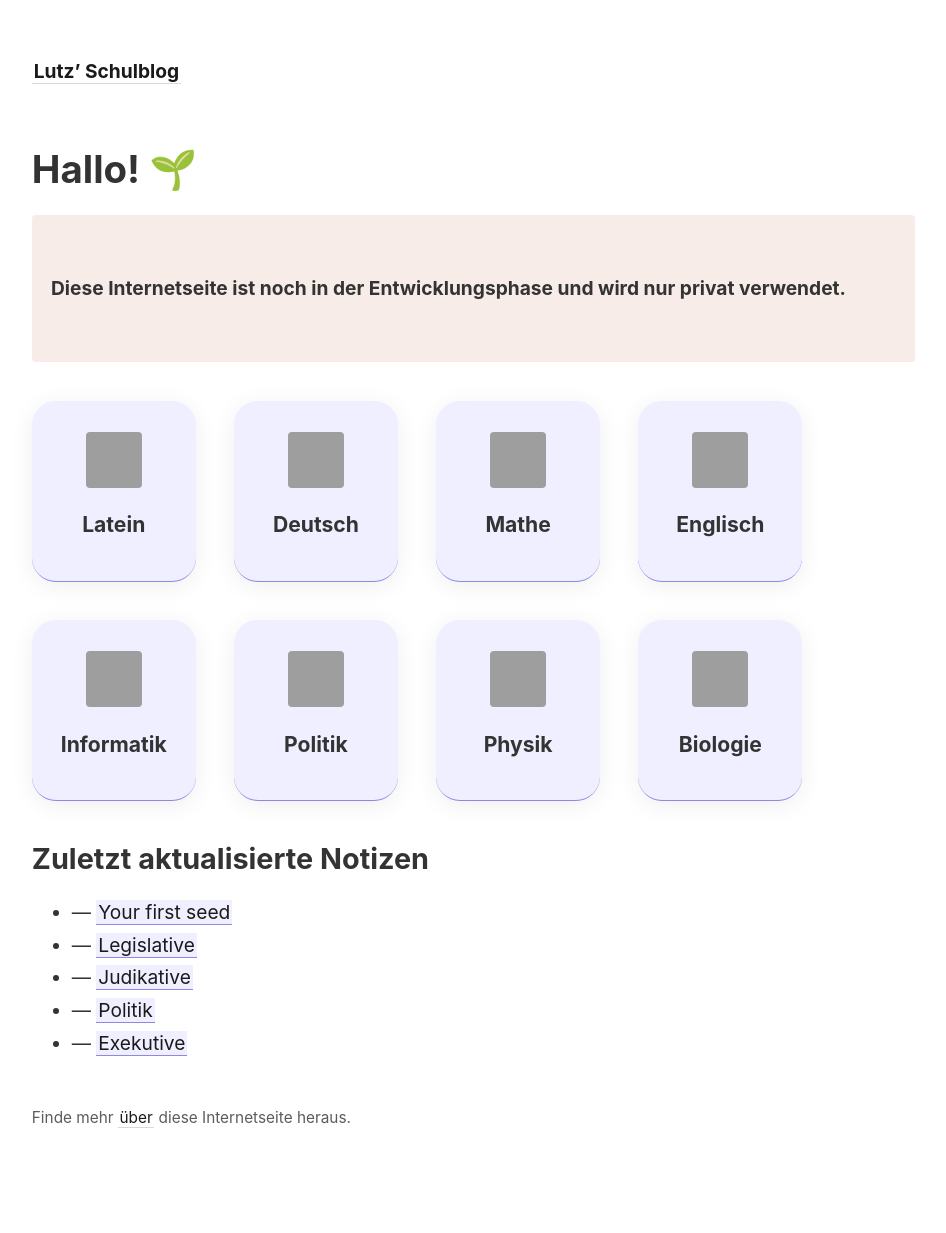
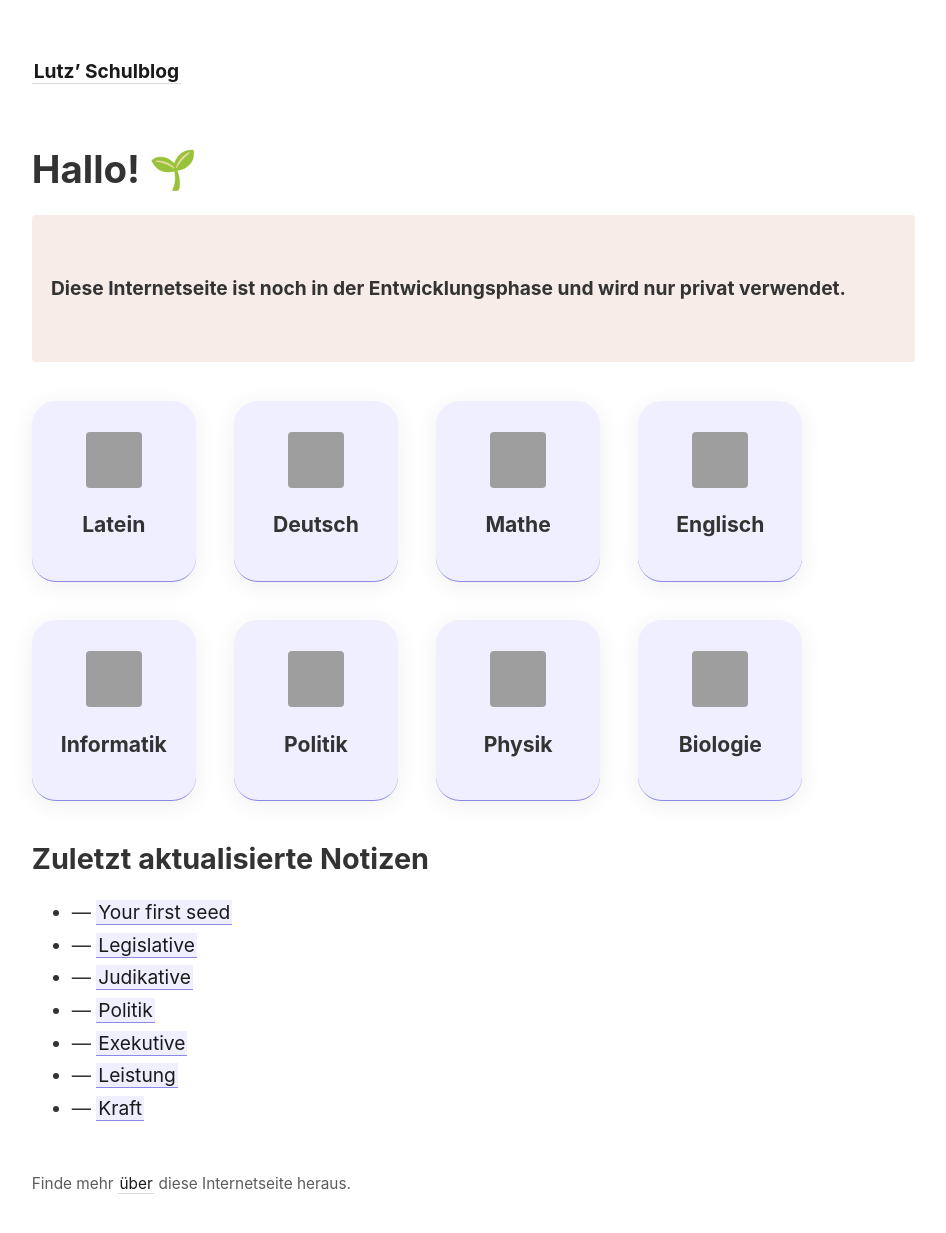
Before and after one commit to lutz-stu/school-blog, a Jekyll site: the page built from _pages/index.md, in a window 1280 px wide, cut to the strip 0-1264 px from the top of the page. Shown: the top 1233 px of the strip, without its empty margins (45-991 px from the left). Built offline with Jekyll 4.4.1, drawn with Linux system fonts in a browser that asks for light colours; before the commit the page ends 1198 px from its top, so only the background shows below that; grey boxes are pictures that could not be loaded.

Commit message:
Increase displayed recent notes from 5 to 7

```diff
--- a/_pages/index.md
+++ b/_pages/index.md
@@ -123,7 +123,7 @@ permalink: /
 
 <ul>
   {% assign recent_notes = site.notes | sort: "last_modified_at_timestamp" | reverse %}
-  {% for note in recent_notes limit: 5 %}
+  {% for note in recent_notes limit: 7 %}
     <li>
       {{ note.last_modified_at | date: "%d.%m.%Y" }} — <a class="internal-link" href="{{ site.baseurl }}{{ note.url }}">{{ note.title }}</a>
     </li>
```
